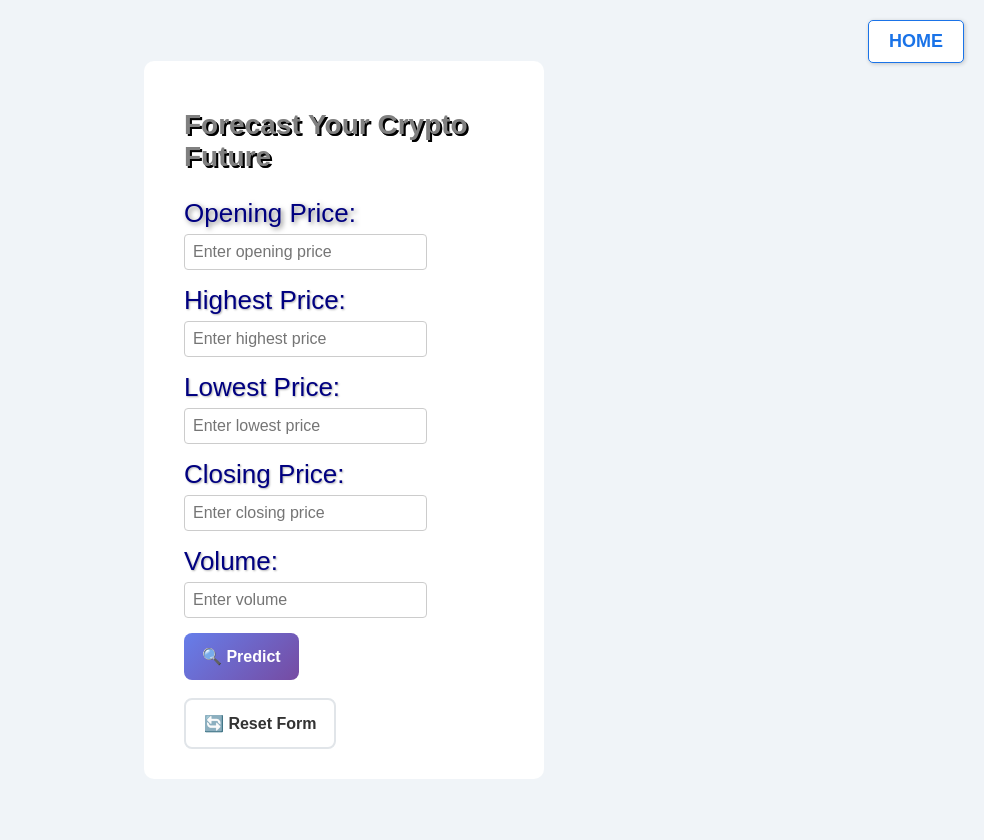
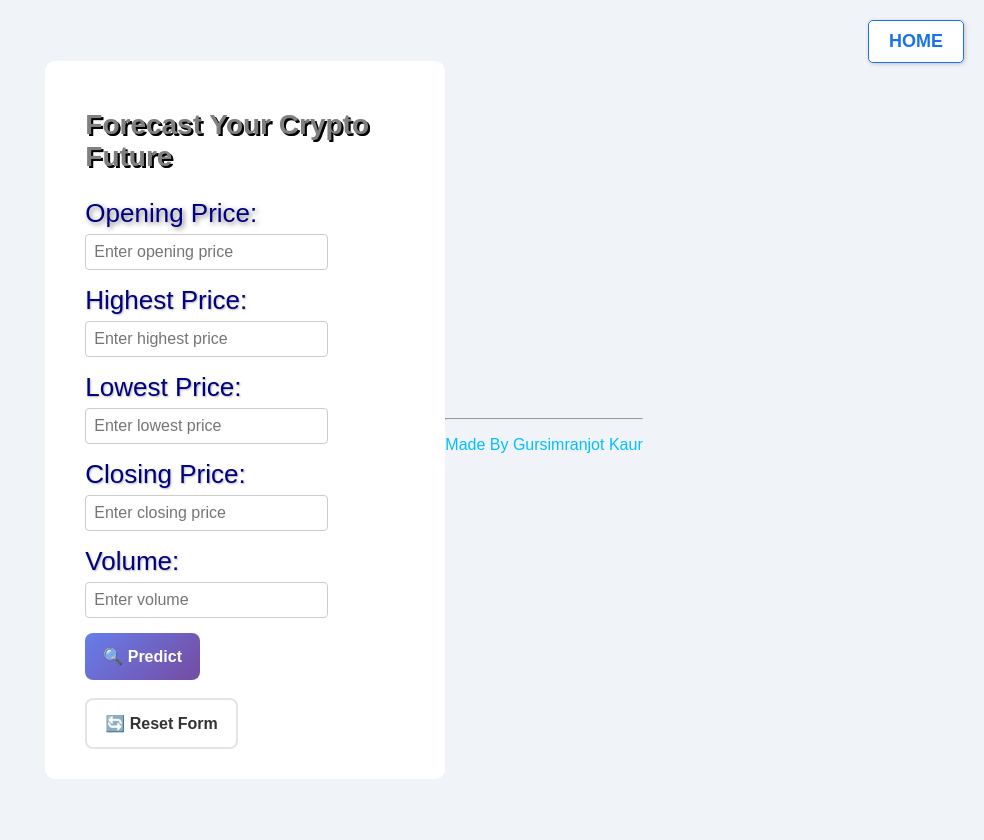
Before and after one commit to simran200719/COINSIGHT-AI, a Flask app: page /start in a window 1280 px wide. Shown: the whole page, without its empty margins (296-1280 px from the left). Run offline with Flask 3, Linux system fonts and the light colour scheme; parts of the project's set-up code (start-up, migrations or seed data) failed here and were passed over.

Commit message:
Update templates/index.html

```diff
--- a/templates/index.html
+++ b/templates/index.html
@@ -65,5 +65,9 @@
     {% endif%}
 
    </div>
+    <footer style="margin-top: 40px; text-align: center; color: deepskyblue;">
+        <hr>
+        <p> Made By Gursimranjot Kaur</p>
+    </footer>
   </body>
 </html>
```
